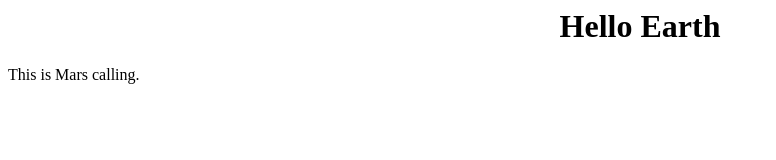
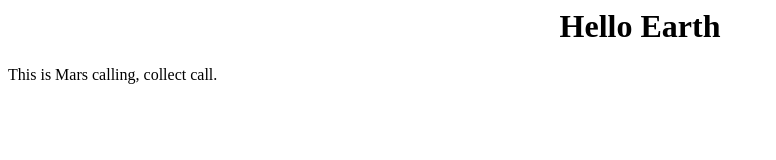
Before and after one commit to dwas1776/myweb, a plain HTML site: page index.html in a window 1280 px wide. Shown: the whole page, without its empty margins (0-776 px from the left). Drawn offline with Linux system fonts and the light colour scheme.

```diff
--- a/index.html
+++ b/index.html
@@ -5,7 +5,7 @@
   <body>
     <center><h1>Hello Earth</h1></center>
   <p>
-    This is Mars calling.
+    This is Mars calling, collect call.
   </p>
   </body>
 </html>
```
